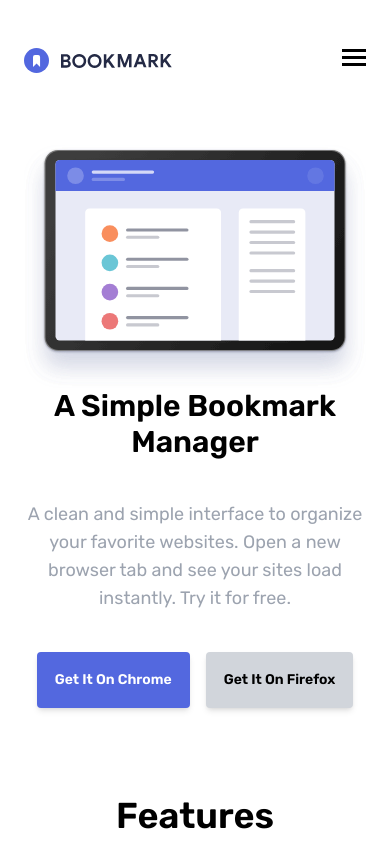
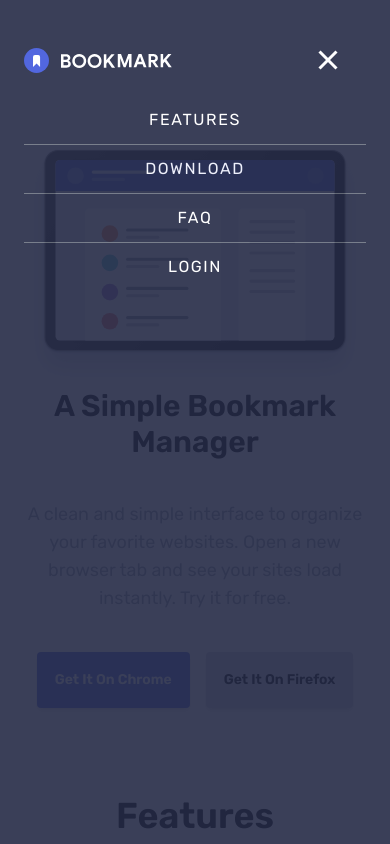
Before and after one commit to jensuki/Bookmark-Project, a website: page index.html in a window 390 px wide. Both pictures are taken after a click on the button 354 px from the left and 60 px from the top of the page. Shown: the top 844 px of the page. Drawn offline with Linux system fonts and the light colour scheme.

Commit message:
add fixed positioning to .open class to keep button fixed when scrolling

```diff
--- a/input.css
+++ b/input.css
@@ -56,6 +56,9 @@
 .open {
     transform: rotate(90deg);
     transform: translateY(0px);
+    position: fixed;
+    top: 50px;
+    right: 50px;
 }
 
 .open .hamburger-top {
--- a/js/index.js
+++ b/js/index.js
@@ -2,11 +2,18 @@
 const tabs = document.querySelectorAll('.tab');
 const panels = document.querySelectorAll('.panel');
 
+// grab hamburger btn + mobile menu
+const btn = document.querySelector('#menu-btn');
+const menu = document.querySelector('#menu');
+const logo = document.querySelector('#logo');
+
 // tabs menu event listener
 tabs.forEach((tab) => tab.addEventListener('click', onTabClick));
 
+// hamburger btn listener
+btn.addEventListener('click', navToggle);
+
 function onTabClick(e) {
-
     // deactivate all tabs
     tabs.forEach((tab) => {
         tab.children[0].classList.remove(
@@ -15,7 +22,6 @@ function onTabClick(e) {
             'md:border-b-0'
         )
     })
-
     // hide all panels when tab clicked
     panels.forEach((panel) => panel.classList.add('hidden'));
 
@@ -31,3 +37,16 @@ function onTabClick(e) {
         .getElementsByClassName(classString)[0]
         .classList.remove('hidden');
 }
+
+function navToggle() {
+    btn.classList.toggle('open');
+    menu.classList.toggle('flex');
+    menu.classList.toggle('hidden');
+
+    // if mobile menu is open
+    if (menu.classList.contains('flex')) {
+        logo.setAttribute('src', './images/logo-bookmark-footer.svg')
+    } else {
+        logo.setAttribute('src', './images/logo-bookmark.svg')
+    }
+}
```
Also changed, not shown: css/style.css.
